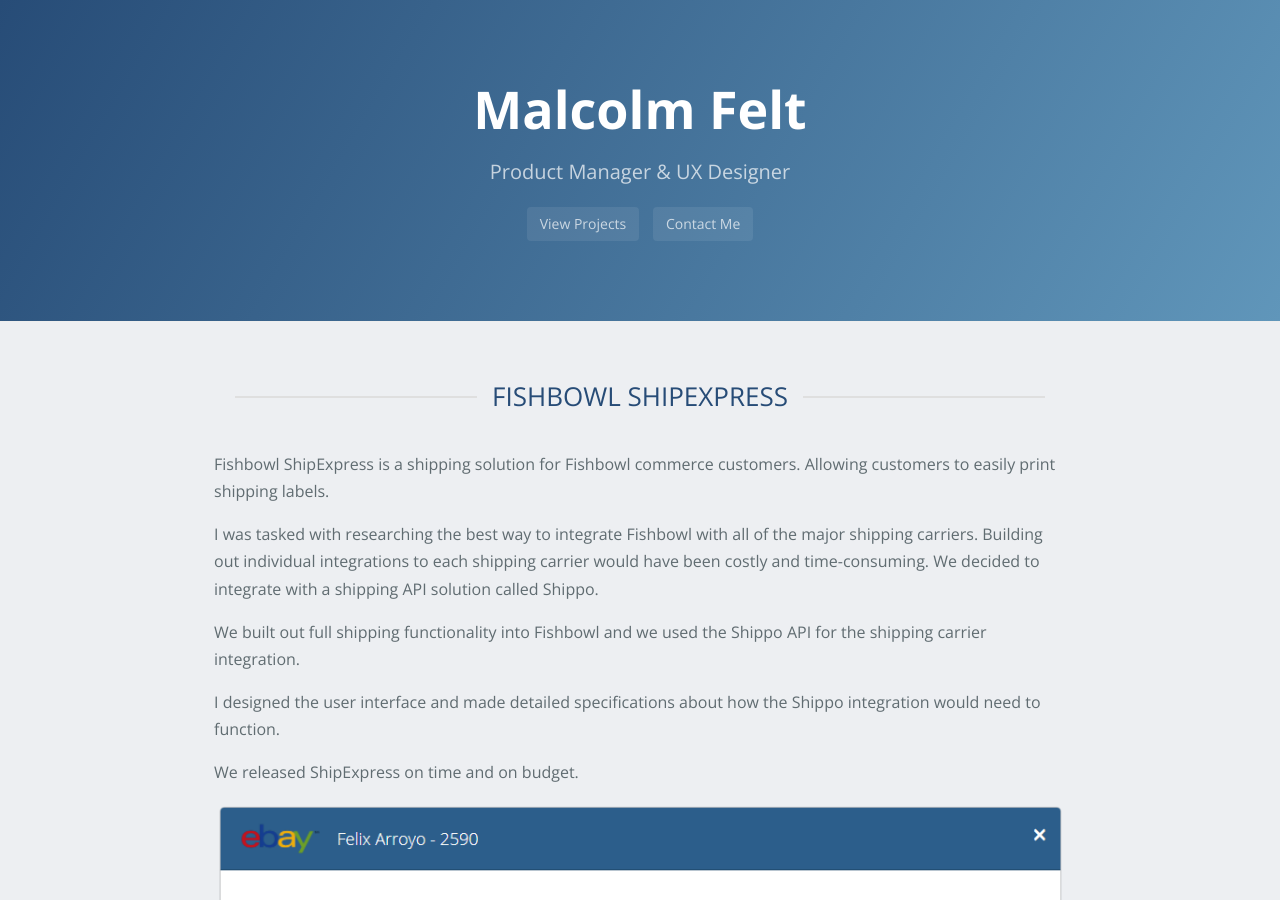
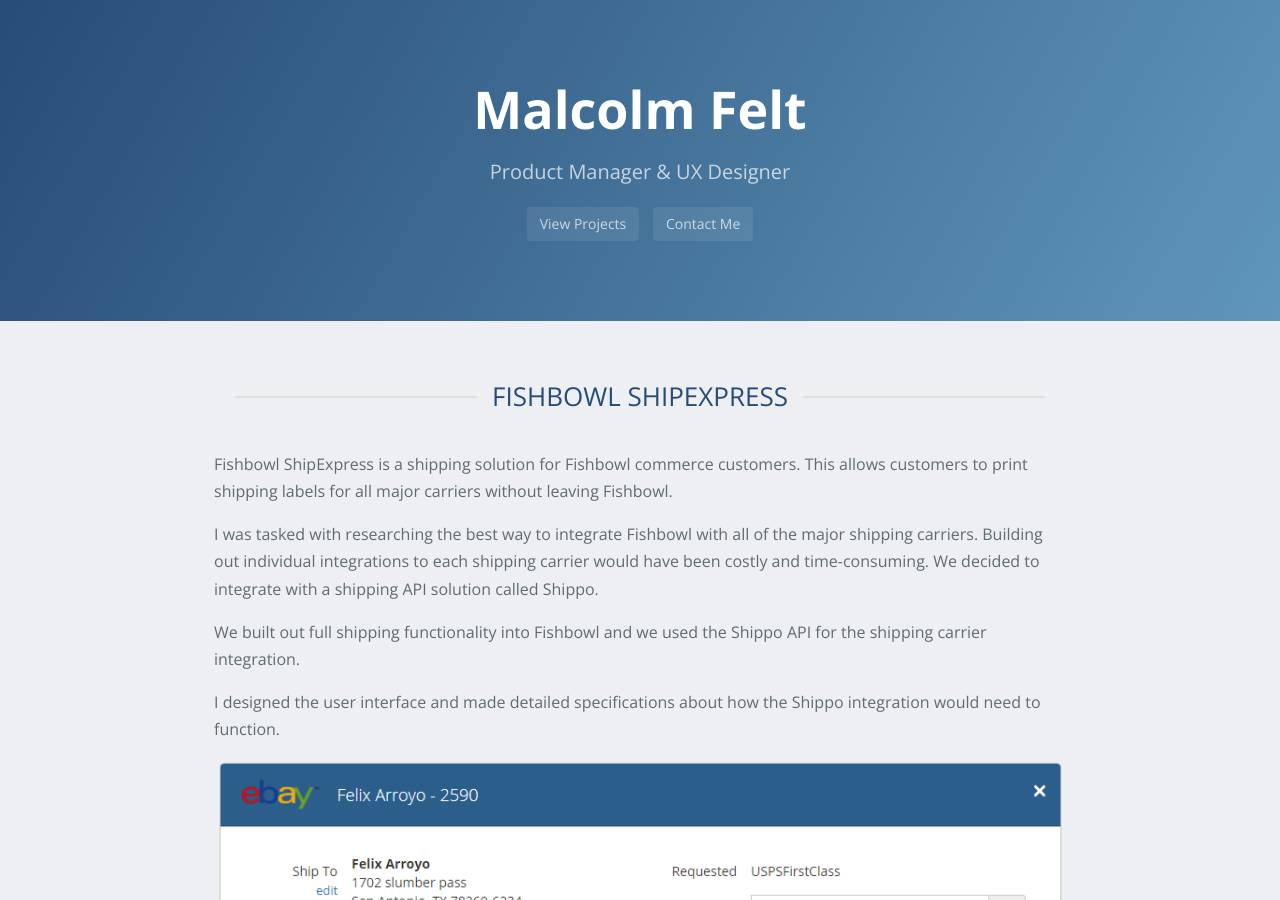
Before and after one commit to mfelt/mfelt.github.io, a Jekyll site: the page built from shipexpress.md, in a window 1280 px wide and 900 px high. Built offline with Jekyll 4.4.1, drawn with Linux system fonts in a browser that asks for light colours; nearby versions of some CDN libraries; our own code applies the rules of GitHub Pages for plain Markdown files.

Commit message:
Update shipexpress.md

```diff
--- a/shipexpress.md
+++ b/shipexpress.md
@@ -1,6 +1,6 @@
 {% include h2 text="Fishbowl ShipExpress" %}
 
-Fishbowl ShipExpress is a shipping solution for Fishbowl commerce customers. Allowing customers to easily print shipping labels.
+Fishbowl ShipExpress is a shipping solution for Fishbowl commerce customers. This allows customers to print shipping labels for all major carriers without leaving Fishbowl.
 
 I was tasked with researching the best way to integrate Fishbowl with all of the major shipping carriers. Building out individual integrations to each shipping carrier would have been costly and time-consuming. We decided to integrate with a shipping API solution called Shippo.
 
@@ -8,8 +8,6 @@ We built out full shipping functionality into Fishbowl and we used the Shippo AP
 
 I designed the user interface and made detailed specifications about how the Shippo integration would need to function.
 
-We released ShipExpress on time and on budget.
-
 {% include image image="shipping" %}
 
 {% include backbutton %}
```
